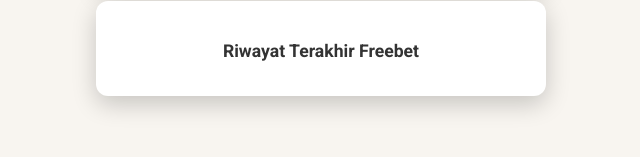
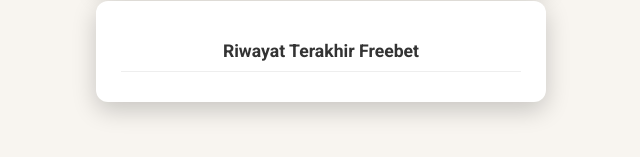
Before and after one commit to colombovercel-source/rinjani4d-bonus-, a plain HTML site: page index.html in a window 1280 px wide. Shown: the part 459-616 px from the top of the page, 319-959 px from the left. Drawn offline with Linux system fonts and the light colour scheme; a script that the page names is missing.

Commit message:
Update style.css

```diff
--- a/style.css
+++ b/style.css
@@ -89,6 +89,9 @@ button:hover { background:#e53935; }
 .history-container {
   max-height:220px;
   overflow-y:auto;
+  text-align:left;
+  border-top:1px solid #eee;
+  padding-top:5px;
 }
 
 .history-item {
```
